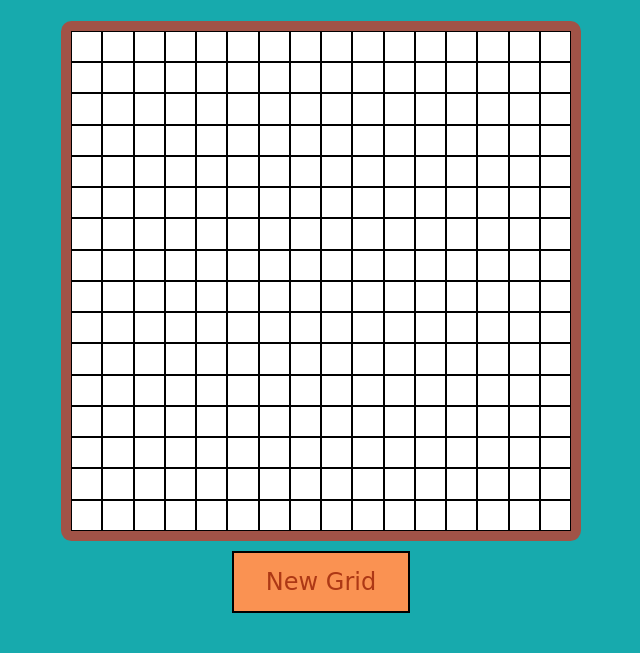
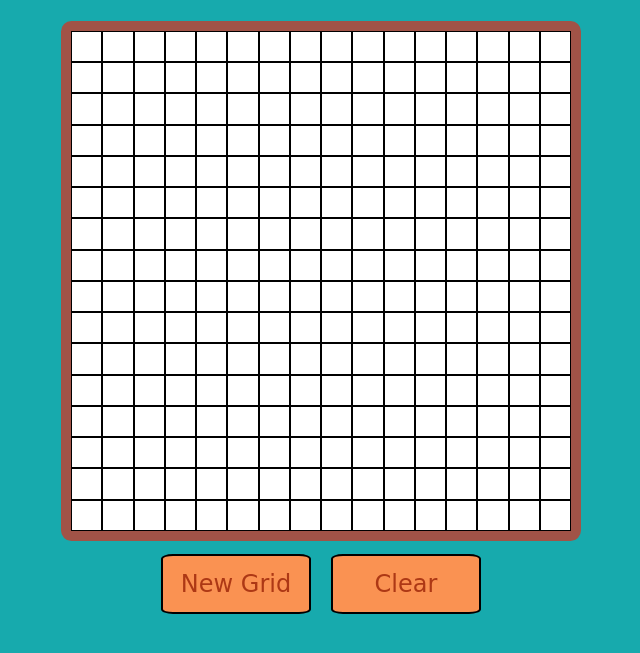
Before and after one commit to davidngu3/etch-a-sketch, a plain HTML site: page index.html in a window 1280 px wide. Shown: the part 147-800 px from the top of the page, without its empty margins (319-959 px from the left). Drawn offline with Linux system fonts and the light colour scheme; a web font is replaced by a local one.

Commit message:
Added clear button next to new grid button

```diff
--- a/app.js
+++ b/app.js
@@ -3,16 +3,23 @@ window.onload = () => {
     let gridContainer = document.getElementById("grid-container");
     createGrid(gridContainer, 16);
 
-    let clearBtn = document.getElementById("new");
+    let newBtn = document.getElementById("new");
+    let clearBtn = document.getElementById("clear");
+
+    clearBtn.addEventListener('click', () => {
+        let cells = document.querySelectorAll(".cell");
+        cells.forEach(cell => {
+            cell.classList.remove('draw');
+        })
+    })
 
     // when click 'clear' button: remove 'draw' class from all cells
-    clearBtn.addEventListener('click', () => {
+    newBtn.addEventListener('click', () => {
         let newSize = prompt("Enter a new grid size 1-100");
         if (!(newSize >= 1 && newSize <= 100)) {
             alert("Please enter a size between 1 and 100");
             return;
         }
-
         createGrid(gridContainer, newSize)
     });
 };
--- a/index.html
+++ b/index.html
@@ -7,7 +7,10 @@
     <body>
         <h1 id="title">Etch-a-Sketch</h1>
         <div id="grid-container"></div>
-        <button id="new">New Grid</button>
+        <div id="button-container">
+            <button id="new">New Grid</button>
+            <button id="clear">Clear</button>
+        </div>
         <script src="app.js"></script>
     </body>
 </HTML>
--- a/styles.css
+++ b/styles.css
@@ -17,10 +17,6 @@ body {
     flex-direction: column;
 }
 
-#new {
-    margin-top: 10px;
-}
-
 #title {
     font-size: 4em;
     color: #AD5B28;
@@ -33,16 +29,27 @@ body {
     flex-direction: row;
 }
 
+#button-container {
+    display: flex;
+    flex-direction: row;
+    justify-content: center;
+}
+
 button {
     font-family: 'Sansita Swashed', cursive;
     border-style: solid;
     background-color: #FA9252;
     color: #AD3815;
-    padding: 15px 32px;
+    padding: 14px 10px;
+    border-radius: 8%;
     text-align: center;
     text-decoration: none;
     display: inline-block;
     font-size: 1.5em;
+    width: 150px;
+    margin-top: 13px;
+    margin-left: 10px;
+    margin-right: 10px;
 }
 
 .cell {
```
